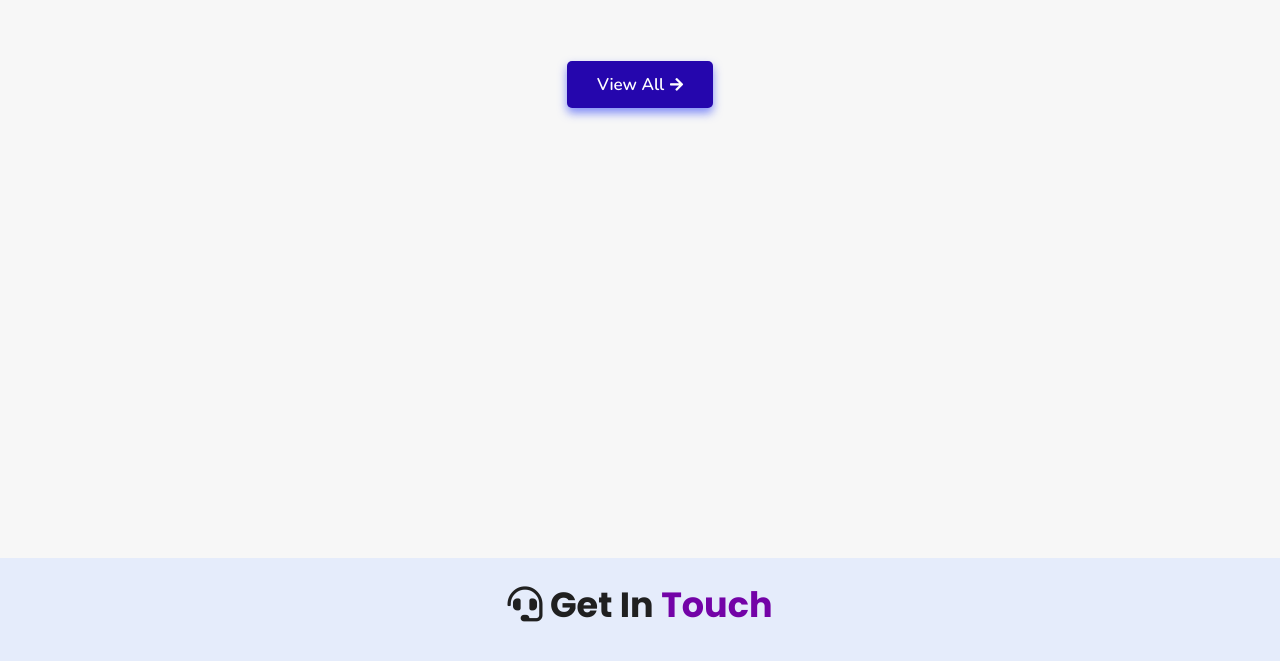
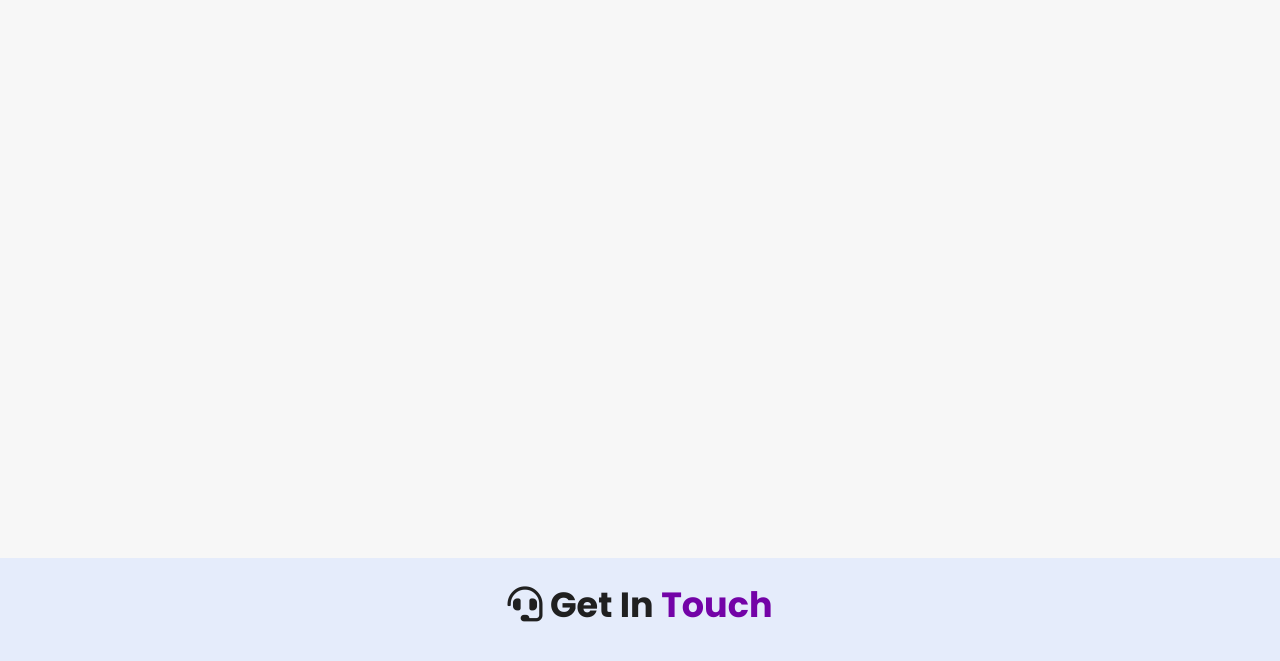
Before and after one commit to erarvindkumar/portfolio, a plain HTML site: page index.html in a window 1280 px wide. Shown: the part 4648-5309 px from the top of the page. Drawn offline with nearby package versions, Linux system fonts and the light colour scheme; animation ran at ten frames a second.

Commit message:
portfolio

```diff
--- a/index.html
+++ b/index.html
@@ -297,11 +297,11 @@ My expertise lies in the MERN stack (MongoDB, Express.js, React.js, Node.js) alo
     </div>
   </div>
 
-  <div class="morebtn">
+  <!-- <div class="morebtn">
     <a href="/experience" class="btn"><span>View All</span>
       <i class="fas fa-arrow-right"></i>
   </a>
-  </div>
+  </div> -->
 
 </div>
 
```
